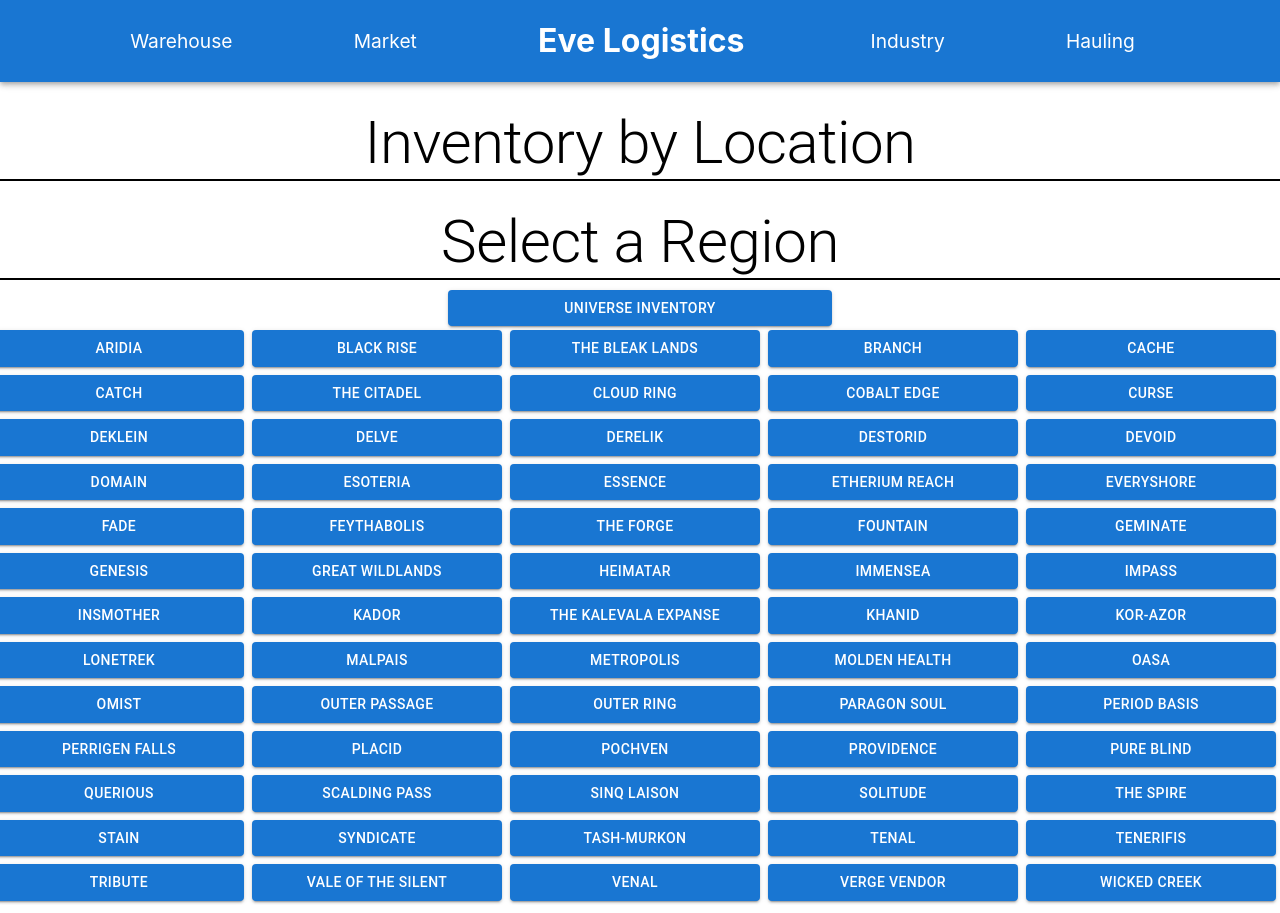
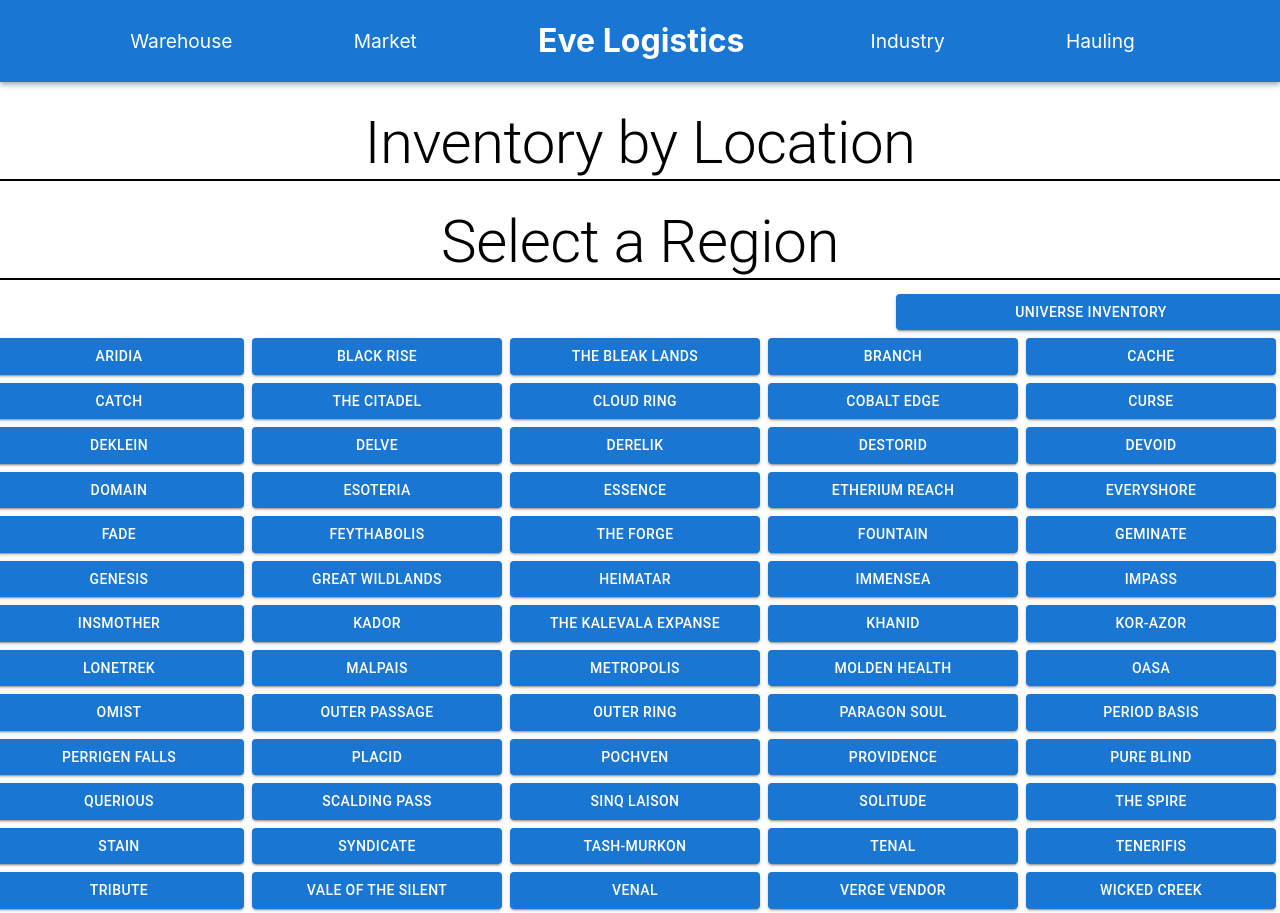
Before and after one commit to Revivedaniel/EveLogistics-Frontend, a React (Create React App) app in the folder eve-logistics-frontend/: page /warehouse/inventory-by-location in a window 1280 px wide. Built offline with nearby package versions, Linux system fonts and the light colour scheme.

Commit message:
Cleaned up style for extra and back button

```diff
--- a/eve-logistics-frontend/src/general/GenericSelect.tsx
+++ b/eve-logistics-frontend/src/general/GenericSelect.tsx
@@ -32,16 +32,29 @@
       </Typography>
 
       <div className={css.selectionList}>
-        {props.backButtonTitle ? (<Button variant="contained" className={css.extraButton} onClick={handleRegionSelect} >
-          {props.backButtonTitle}
-        </Button>) : null}
+        <div className={css.additionalButtons}>
           {props.extraButton ? (
-        <Button variant="contained" className={css.extraButton} onClick={handleExtraButton} >
+            <Button
+              variant="contained"
+              onClick={handleExtraButton}
+              style={{ width: "30%" }}
+            >
               {props.extraButton.title}
             </Button>
           ) : null}
+          {props.backButtonTitle ? (
+            <Button
+              variant="contained"
+              onClick={handleRegionSelect}
+              style={{ width: "30%" }}
+            >
+              {props.backButtonTitle}
+            </Button>
+          ) : null}
+        </div>
 
-        {props.selections ? <div>
+        {props.selections ? (
+          <div>
             {props.selections.map((selection, i) => (
               <Button
                 key={selection.id}
@@ -52,7 +65,10 @@
                 {selection.name}
               </Button>
             ))}
-        </div> : <h2>Loading...</h2>}
+          </div>
+        ) : (
+          <h2>Loading...</h2>
+        )}
       </div>
     </>
   );
--- a/eve-logistics-frontend/src/general/GenericTasks.module.css
+++ b/eve-logistics-frontend/src/general/GenericTasks.module.css
@@ -29,14 +29,16 @@
     margin-bottom: 10px;
 }
 
+.additionalButtons {
+    display: flex;
+    justify-content: space-between;
+    flex-direction: row-reverse;
+}
+
 .selectionList {
     display: flex;
     align-items: center;
     flex-direction: column;
-}
-
-.selectionList button {
-    width: 30%;
 }
 
 .selectionList div {
```
Lines whose indentation alone changed are shown as unchanged.
